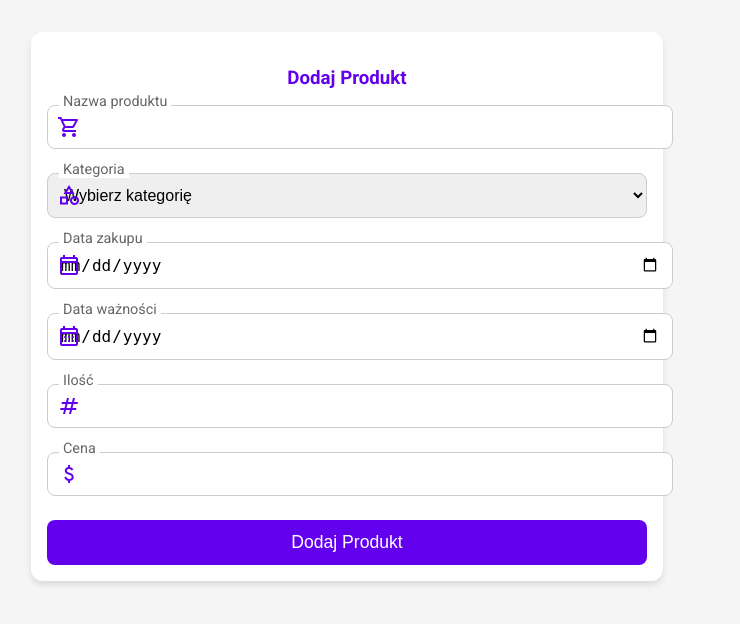
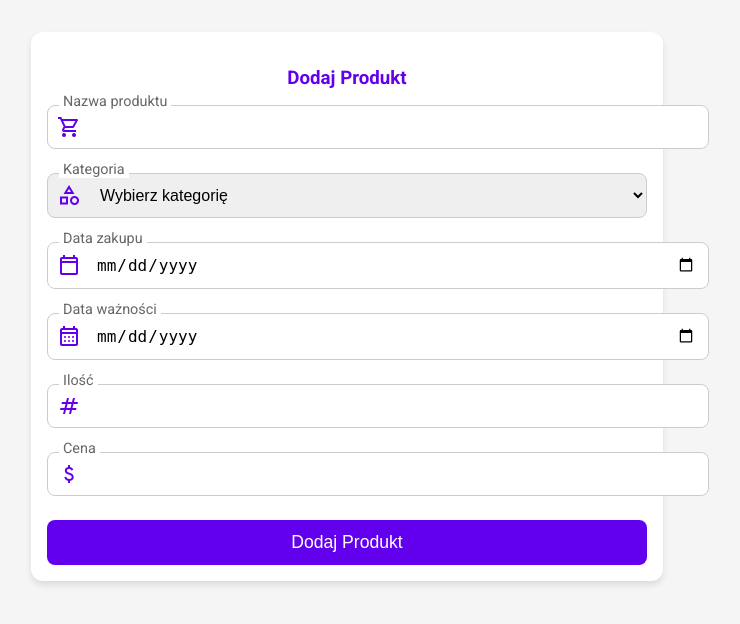
Before and after one commit to codemarcinu/shopping_management, a Flask app: page /dodaj in a window 1280 px wide. Shown: the part 60-684 px from the top of the page, without its empty margins (293-1033 px from the left). Run offline with Flask 3, Linux system fonts and the light colour scheme.

Commit message:
Update add_product.html

```diff
--- a/templates/add_product.html
+++ b/templates/add_product.html
@@ -59,7 +59,7 @@
         .input-field input,
         .input-field select {
             width: 100%;
-            padding: 0.75rem;
+            padding: 0.75rem 0.75rem 0.75rem 3rem; /* Dodaj lewy padding */
             font-size: 1rem;
             border: 1px solid #ccc;
             border-radius: 8px;
@@ -78,10 +78,11 @@
         .input-field .material-symbols-outlined {
             position: absolute;
             top: 50%;
-            left: 10px;
+            left: 10px; /* Odległość od lewej krawędzi */
             transform: translateY(-50%);
             color: var(--md-primary);
             font-size: 24px;
+            pointer-events: none; /* Ikony nie są interaktywne */
         }
 
         .btn {
```
